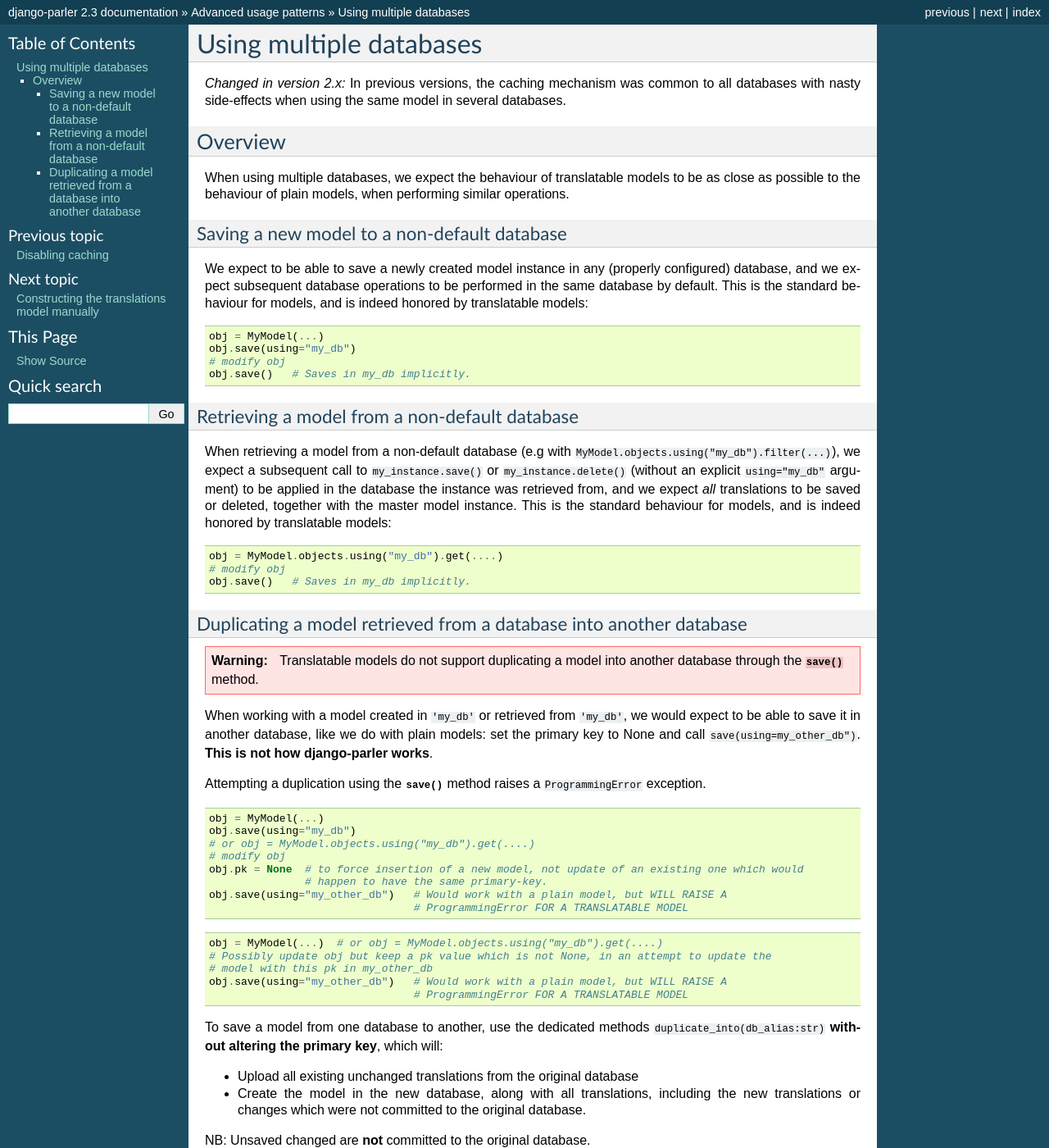
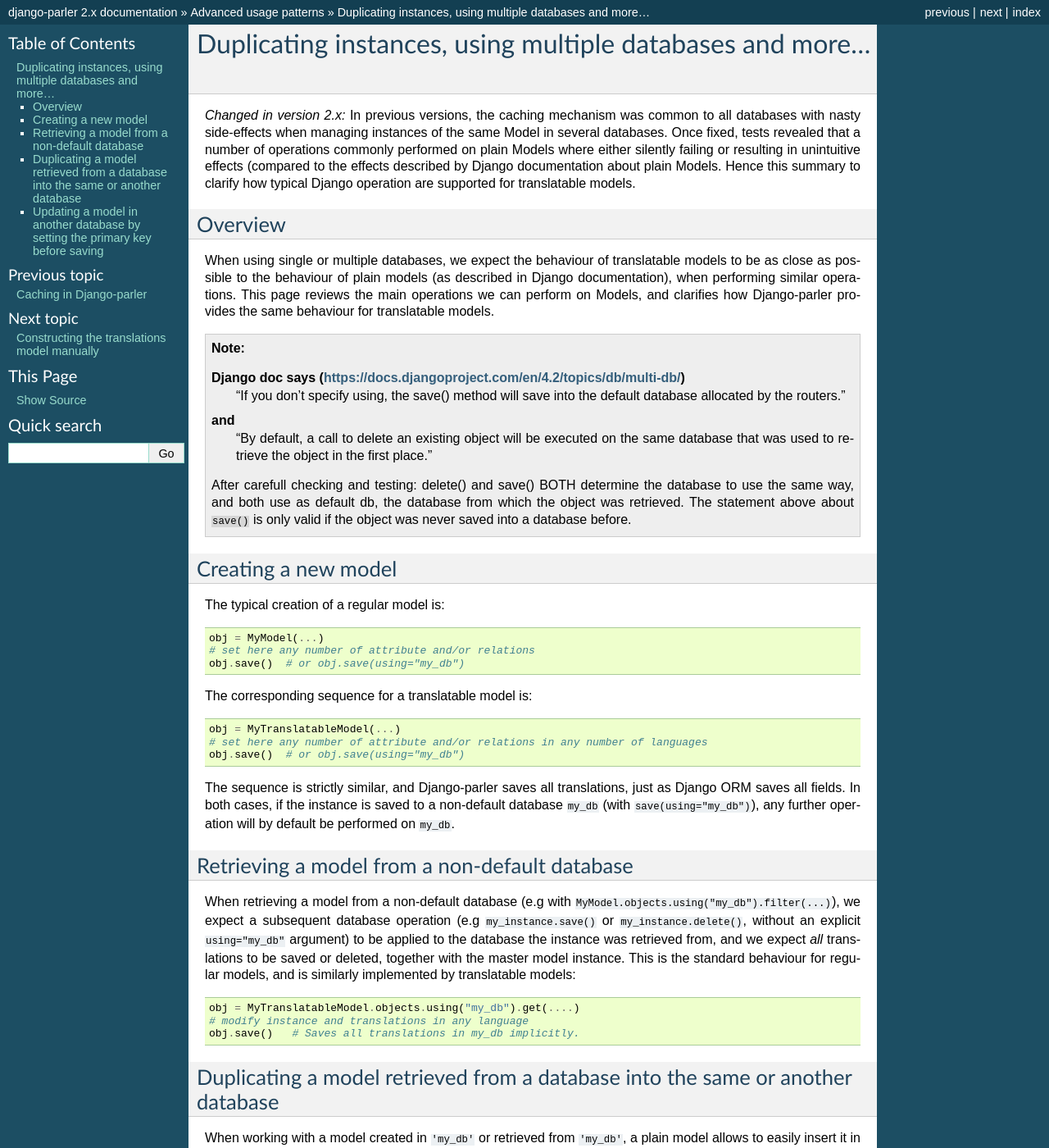
Before and after one commit to django-parler/django-parler, a Sphinx documentation site: the page built from docs/advanced/multiple_db.rst, in a window 1280 px wide and 1400 px high. Shown: the whole window at 82% size. Built offline with Sphinx 7.4.7, drawn with Linux system fonts in a browser that asks for light colours; some of the changed text lies outside the part shown.

Commit message:
- Finalized documentation update (version open as 2.x to modify for release). - Adapted test_query_count.py in two places to accommodate the new signature of get_translation_cache_key() and new structure of the keys. - Ran and finalized tests: all 99 OK.

```diff
--- a/docs/advanced/multiple_db.rst
+++ b/docs/advanced/multiple_db.rst
@@ -1,84 +1,97 @@
-Using multiple databases
-========================
+Duplicating instances, using multiple databases and more...
+===========================================================
 
 .. versionchanged:: 2.x
-    In previous versions, the caching mechanism was common to all databases with nasty side-effects when using the same model in several databases.
+    In previous versions, the caching mechanism was common to all databases with nasty side-effects when managing instances of the same Model in several databases. Once fixed, tests revealed that a number of operations commonly performed on plain Models where either silently failing or resulting in unintuitive effects (compared to the effects described by Django documentation about plain Models. Hence this summary to clarify how typical Django operation are supported for translatable models.
 
 Overview
 --------
 
-When using multiple databases, we expect the behaviour of translatable models to be as close as possible to the behaviour of plain models, when performing similar operations.
+When using single or multiple databases, we expect the behaviour of translatable models to be as close as possible to the behaviour of plain models (as described in Django documentation), when performing similar operations. This page reviews the main operations we can perform on Models, and clarifies how Django-parler provides the same behaviour for translatable models.
 
-Saving a new model to a non-default database
-~~~~~~~~~~~~~~~~~~~~~~~~~~~~~~~~~~~~~~~~~~~~
+.. note:: Django doc says (https://docs.djangoproject.com/en/4.2/topics/db/multi-db/)
+        "If you don’t specify using, the save() method will save into the default database allocated by the routers."
+    and
+        "By default, a call to delete an existing object will be executed on the same database that was used to retrieve the object in the first place."
+    After carefull checking and testing: delete() and save() BOTH determine the database to use the same way,
+    and both use as default db, the database from which the object was retrieved. The statement above about ``save()`` is only valid if the object was never saved into a database before.
 
-We expect to be able to save a newly created model instance in any (properly configured) database, and we expect subsequent database operations to be performed in the same database by default. This is the standard behaviour for models, and is indeed honored by translatable models:
 
-.. code-block:: python
+Creating a new model
+--------------------
 
-        obj = MyModel(...)
-        obj.save(using="my_db")
-        # modify obj
-        obj.save()   # Saves in my_db implicitly.
-
-Retrieving a model from a non-default database
-~~~~~~~~~~~~~~~~~~~~~~~~~~~~~~~~~~~~~~~~~~~~~~
-
-When retrieving a model from a non-default database (e.g with ``MyModel.objects.using("my_db").filter(...)``), we expect a subsequent call to ``my_instance.save()`` or ``my_instance.delete()`` (without an explicit ``using="my_db"`` argument) to be applied in the database the instance was retrieved from, and we expect *all* translations to be saved or deleted, together with the master model instance.  This is the standard behaviour for models, and is indeed honored by translatable models:
-
-.. code-block:: python
-
-    obj = MyModel.objects.using("my_db").get(....)
-    # modify obj
-    obj.save()   # Saves in my_db implicitly.
-
-Duplicating a model retrieved from a database into another database
-~~~~~~~~~~~~~~~~~~~~~~~~~~~~~~~~~~~~~~~~~~~~~~~~~~~~~~~~~~~~~~~~~~~
-
-.. warning::
-    Translatable models do not support duplicating a model into another database through the :func:`~parle.model.TranslatableModel.save` method.
-
-When working with a model created in ``'my_db'`` or retrieved from ``'my_db'``, we would expect to be able to save it in another database, like we do with plain models: set the primary key to None and call ``save(using=my_other_db")``.  **This is not how django-parler works**.
-
-Attempting a duplication using the :func:`~parle.model.TranslatableModel.save` method raises a ``ProgrammingError`` exception.
+The typical creation of a regular model is:
 
 .. code-block:: python
 
     obj = MyModel(...)
-    obj.save(using="my_db")
-    # or obj = MyModel.objects.using("my_db").get(....)
-    # modify obj
-    obj.pk = None  # to force insertion of a new model, not update of an existing one which would
-                   # happen to have the same primary-key.
-    obj.save(using="my_other_db")   # Would work with a plain model, but WILL RAISE A
-                                    # ProgrammingError FOR A TRANSLATABLE MODEL
+    # set here any number of attribute and/or relations
+    obj.save()  # or obj.save(using="my_db")
+
+The corresponding sequence for a translatable model is:
+
+.. code-block:: python
+
+    obj = MyTranslatableModel(...)
+    # set here any number of attribute and/or relations in any number of languages
+    obj.save()  # or obj.save(using="my_db")
+
+The sequence is strictly similar, and Django-parler saves all translations, just as Django ORM saves all fields. In both cases, if the instance is saved to a non-default database ``my_db`` (with ``save(using="my_db")``), any further operation will by default be performed on ``my_db``.
+
+Retrieving a model from a non-default database
+----------------------------------------------
+
+When retrieving a model from a non-default database (e.g with ``MyModel.objects.using("my_db").filter(...)``), we expect a subsequent database operation (e.g ``my_instance.save()`` or ``my_instance.delete()``, without an explicit ``using="my_db"`` argument) to be applied to the database the instance was retrieved from, and we expect *all* translations to be saved or deleted, together with the master model instance.  This is the standard behaviour for regular models, and is similarly implemented by translatable models:
+
+.. code-block:: python
+
+    obj = MyTranslatableModel.objects.using("my_db").get(....)
+    # modify instance and translations in any language
+    obj.save()   # Saves all translations in my_db implicitly.
+
+Duplicating a model retrieved from a database into the same or another database
+-------------------------------------------------------------------------------
+
+.. versionchanged 2.x :: Version <= 2.3 did not save non-prefetched translations nor unchanged translations when duplicating a translatable model.
+
+When working with a model created in ``'my_db'`` or retrieved from ``'my_db'``, a plain model allows to
+easily insert it in another database or duplicate it in the same database:
+
+.. code-block:: python
+
+    obj = MyModel.objects.get(....)
+    # possibly modify obj
+    obj.pk = None
+    obj.save()  #  or obj.save(using="another_db")
+
+Translatable models behave the same way, saving all translations, including possible unsaved edits into the destination database. This enforces the principle that saving a translatable models saves **all** translations.
+
+.. code-block:: python
+
+    obj = MyTranslatableModel.objects.get(....)
+    # possibly modify obj and translations in any language
+    obj.pk = None
+    obj.save()  #  or obj.save(using="another_db") This saves all translations, including edits.
+
+.. warning:: Unsaved changes to the original model are saved in the duplicate in the target database, but are **NOT** saved in the original model in the original database.
+
+.. warning:: As for any Model, when duplicating to a new database, relations to other Models must be carefully considered. Django-parler takes care of transparently duplicating the translations as required, but any other foreign key in your model must be carefully managed to avoid inadvertently referencing models using foreign keys which only make sense in the original database.
+
+Updating a model in another database by setting the primary key before saving
+-----------------------------------------------------------------------------
+
+Regular models allow this possibly dangerous (and mostly not advisable operation): if ``my_other_db`` includes a model with pk=123, we can force the pk of any model (previously saved in another database or not) to this value, and save it to ``my_other_db`` in order to **overwrite** the existing model (Django will in this case perform and ``UPDATE`` instead of an ``INSERT``). This operation is OK with a model without any relation to other models, but becomes very tricky if relations to other models must be managed.
 
 .. code-block:: python
 
     obj = MyModel(...)  # or obj = MyModel.objects.using("my_db").get(....)
-    # Possibly update obj but keep a pk value which is not None, in an attempt to update the
-    # model with this pk in my_other_db
-    obj.save(using="my_other_db")   # Would work with a plain model, but WILL RAISE A
-                                    # ProgrammingError FOR A TRANSLATABLE MODEL
+    # Possibly update obj
+    obj.pk = 123    # set pk to the pk of an existing model in destination db to update the
+                    # model with this pk in my_other_db
+    obj.save(using="my_other_db")   # OK with a plain (simple) Model, NOT supported for translatable models.
 
-To save a model from one database to another, use the dedicated methods ``duplicate_into(db_alias:str)`` **without altering the primary key**, which will:
+Although possible, this operation requires some precautions to properly overwrite a translatable model: in the most general case, some translations must be overwritten (either with unsaved data or data from the database), some must be created (either with unsaved data or data from the database) and some must be deleted. This is currently NOT supported by django-parler. Attempting it raises a ``NomImplementedError``.
 
-* Upload all existing unchanged translations from the original database
+The construct is nevertheless accepted if no model with the provided primary key exists in the target database (and is then just a way to control the primary key of a newly created master model.
 
-* Create the model in the new database, along with all translations, including the new translations or changes which were not committed to the original database.
-
-NB: Unsaved changed are **not** committed to the original database.
-
-.. code-block:: python
-
-    obj = MyModel.objects.using("my_db").get(....)
-    # possibly modify obj
-    obj.my_attribute = "xyz"
-    obj.duplicate_into("my_other_db")  # save the model as modified, along with all existing
-                                       # translations as a new model into the new db, assigning new
-                                       # primary keys.
-    # further use the object which is the one in "my_other_db"
-    obj.my_other_attribute = "abc"
-    obj.save()                         # saves in "my_other_db"
-
-For the technical reasons behind this design, see :doc:`this page <multiple_db_design>`.
+.. note:: Overwriting an existing model can usually as easily be achieved by retrieving the model from the database, updating it and saving it back.
--- a/docs/conf.py
+++ b/docs/conf.py
@@ -61,9 +61,9 @@ copyright = "2014-2019, Diederik van der Boor and contributors"
 # built documents.
 #
 # The short X.Y version.
-version = "2.3"
+version = "2.x"
 # The full version, including alpha/beta/rc tags.
-release = "2.3"
+release = "2.x"
 
 # The language for content autogenerated by Sphinx. Refer to documentation
 # for a list of supported languages.
--- a/runtests.py
+++ b/runtests.py
@@ -117,7 +117,7 @@ if not settings.configured:
             },
             'loggers': {
                 'django.db.backends': {
-                    'level': 'DEBUG',  # set to DEBUG for a complete SQL trace,
+                    'level': 'WARNING',  # set to DEBUG for a complete SQL trace,
                                        # or to WARNING or ERROR for normal operation.
                     'handlers': ['console'],
                     'propagate': False,  # root logger sends to console. Don't propagate to avoid printing twice.
```
Also changed, not shown: CHANGES.rst (+4 -4 lines), docs/advanced/cache_design.rst (added, +18 -0 lines), docs/advanced/caching.rst (+15 -0 lines), docs/advanced/multiple_db_design.rst (deleted, +0 -32 lines), 3 other files.
